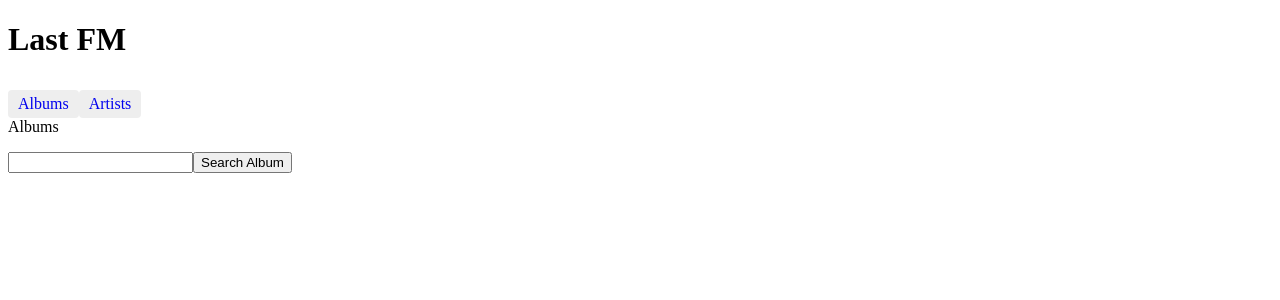
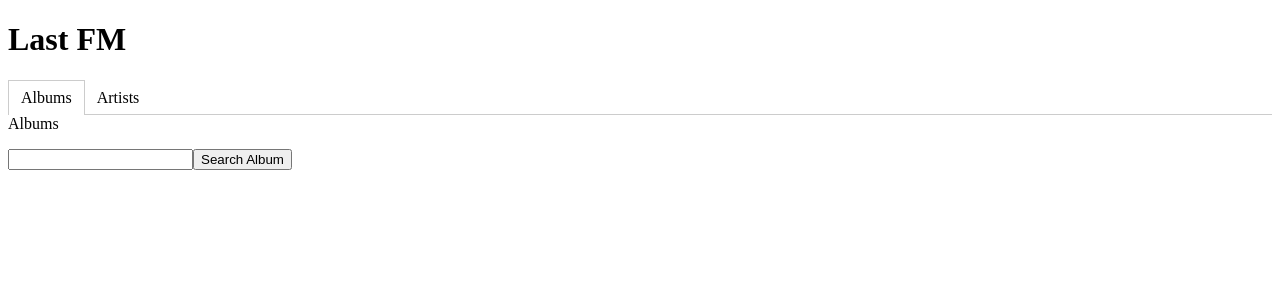
Before and after one commit to axkatya/lastfmang, an Angular app: page /albums in a window 1280 px wide. Shown: the top 300 px of the page. Built offline with nearby package versions, Linux system fonts and the light colour scheme.

Commit message:
Update style.

```diff
--- a/src/app/components/app.component.css
+++ b/src/app/components/app.component.css
@@ -1,24 +1,23 @@
 
-.nav__item {
-  padding: 5px 10px;
-  text-decoration: none;
-  margin-top: 10px;
-  display: inline-block;
-  background-color: #eee;
-  border-radius: 4px;
+.tab-list {
+  border-bottom: 1px solid #ccc;
+  padding-left: 0;
 }
 
-.nav__item--visited{
-  color: #607d8b;
+.tab-list-item {
+  display: inline-block;
+  list-style: none;
+  margin-bottom: -1px;
+  padding: 0.5rem 0.75rem;
 }
 
-.nav__item:hover {
-    color: #039be5;
+.tab-list-active {
+  background-color: white;
+  border: solid #ccc;
+  border-width: 1px 1px 0 1px;
+}
 
-  }
-
-  .nav__item--active {
-    color: #039be5;
-    border-bottom: solid 3px #fff;
-    display: inline-block;
-  }
+a {
+  color: inherit;
+  text-decoration: inherit;
+}
--- a/src/app/components/app.component.html
+++ b/src/app/components/app.component.html
@@ -1,6 +1,8 @@
 <h1>{{title}}</h1>
-<nav>
-  <a class="nav__item" routerLink="/albums">Albums</a>
-  <a class="nav__item" routerLink="/artists">Artists</a>
+<nav class="tab-list">
+
+  <a class="tab-list-item tab-list-active" routerLink="/albums" routerLinkActive="tab-list-active">Albums</a>
+  <a class="tab-list-item" routerLink="/artists" routerLinkActive="tab-list-active">Artists</a>
+
 </nav>
 <router-outlet></router-outlet>
--- a/src/index.html
+++ b/src/index.html
@@ -2,7 +2,7 @@
 <html lang="en">
 <head>
   <meta charset="utf-8">
-  <title>Lastfmang</title>
+  <title>Last FM Angular</title>
   <base href="/">
 
   <meta name="viewport" content="width=device-width, initial-scale=1">
```
